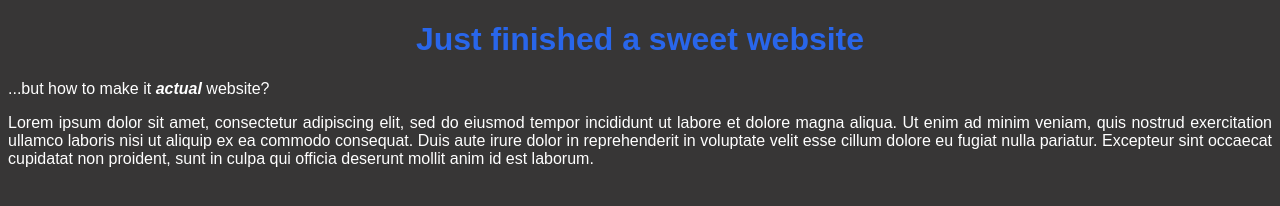
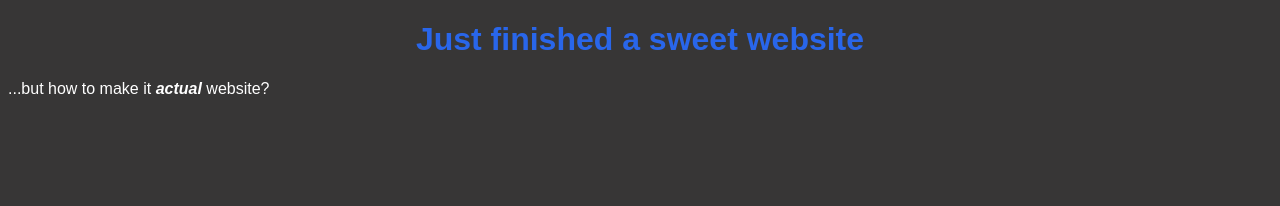
Before and after one commit to jmineDin/jminedin.github.io, a plain HTML site: page index.html in a window 1280 px wide. Drawn offline with Linux system fonts and the light colour scheme.

Commit message:
Update index.html

```diff
--- a/index.html
+++ b/index.html
@@ -10,8 +10,5 @@
 <body>
     <h1>Just finished a sweet website</h1>
     <p>...but how to make it <strong><em>actual</em></strong> website?</p>
-    <p>Lorem ipsum dolor sit amet, consectetur adipiscing elit, sed do
-        eiusmod tempor incididunt ut labore et dolore magna aliqua. Ut
-        enim ad minim veniam, quis nostrud exercitation ullamco laboris nisi ut aliquip ex ea commodo consequat. Duis aute irure dolor in reprehenderit in voluptate velit esse cillum dolore eu fugiat nulla pariatur. Excepteur sint occaecat cupidatat non proident, sunt in culpa qui officia deserunt mollit anim id est laborum.</p>
-</body>
+   </body>
 </html>
```
